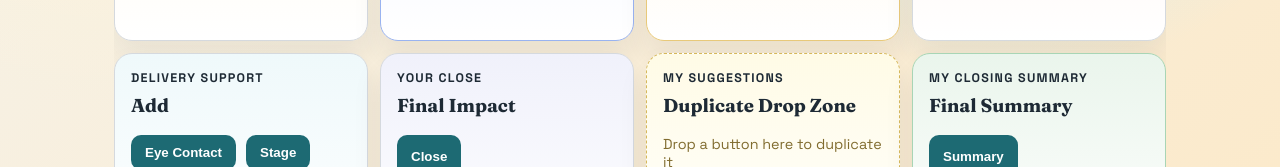
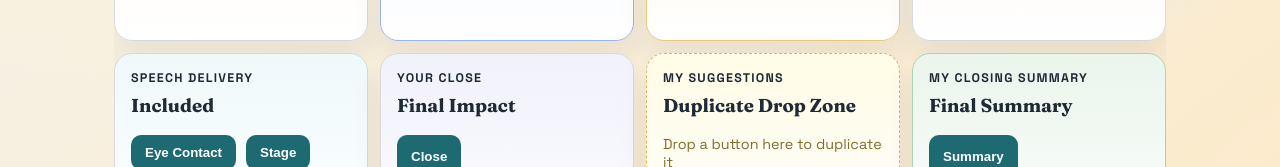
Before and after one commit to vidojam/evalassist, a website built with Vite: page index.html in a window 1280 px wide. Shown: the part 447-614 px from the top of the page. Built offline with nearby package versions, Linux system fonts and the light colour scheme; files whose address does not match are found by name.

Commit message:
Update speech delivery card label

```diff
--- a/index.html
+++ b/index.html
@@ -57,8 +57,8 @@
                     </div>
                 </article>
                 <article class="story-card cool">
-                    <p>Delivery Support</p>
-                    <h3>Add</h3>
+                    <p>Speech Delivery</p>
+                    <h3>Included</h3>
                     <div class="button-row drop-zone">
                         <button draggable="true" onclick="showAlertEye()">Eye Contact</button>
                         <button draggable="true" onclick="showAlertStage()">Stage</button>
```
